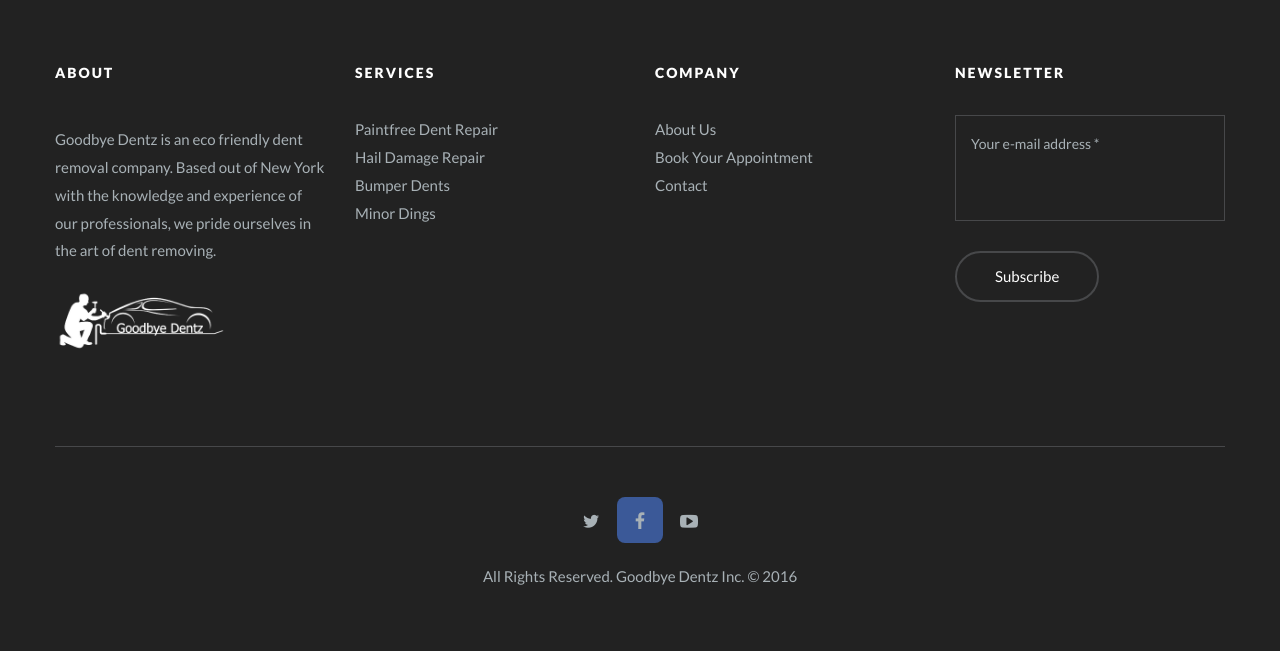
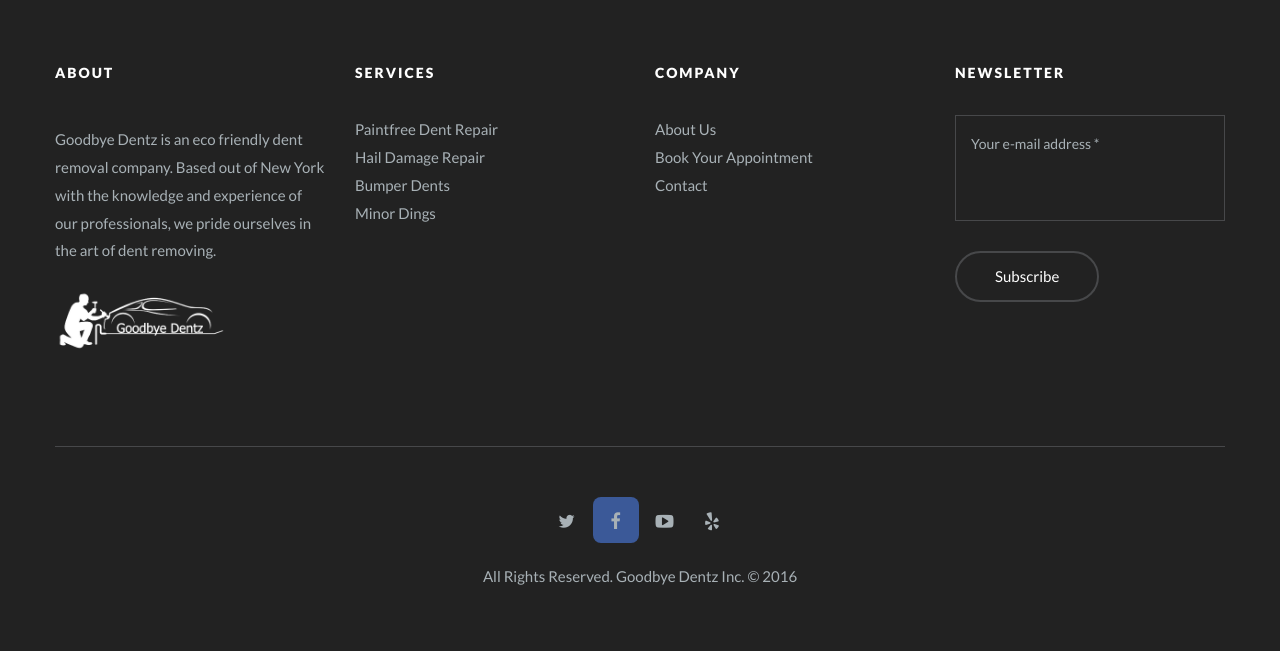
Before and after one commit to itsswill/goodbyedentz, a PHP site: page / in a window 1280 px wide. Shown: the part 3485-4136 px from the top of the page. Run offline with PHP 8.4, Linux system fonts and the light colour scheme; some libraries are stand-ins or nearby versions; some web fonts are replaced.

Commit message:
updated twitter and yelp link

```diff
--- a/index.php
+++ b/index.php
@@ -1006,9 +1006,10 @@ $phone = "(347) 419 6950";
 
 					<!-- Social icon list -->
 					<ul class="template-component-social-icon-list template-component-social-icon-list-2">
-						<li><a href="#" class="template-icon-social-twitter" target="_blank"></a></li>
+						<li><a href="https://www.twitter.com/goodbyedentsnyc" class="template-icon-social-twitter" target="_blank"></a></li>
 						<li><a href="https://www.facebook.com/goodbyedentsnyc/" class="template-icon-social-facebook" target="_blank"></a></li>
 						<li><a href="#" class="template-icon-social-youtube" target="_blank"></a></li>
+						<li><a href="http://www.yelp.com/biz/goodbye-dents-nyc-flushing?" class="template-icon-social-yelp" target="_blank"></a></li>
 					</ul>
 
 					<!-- Copyright -->
```
